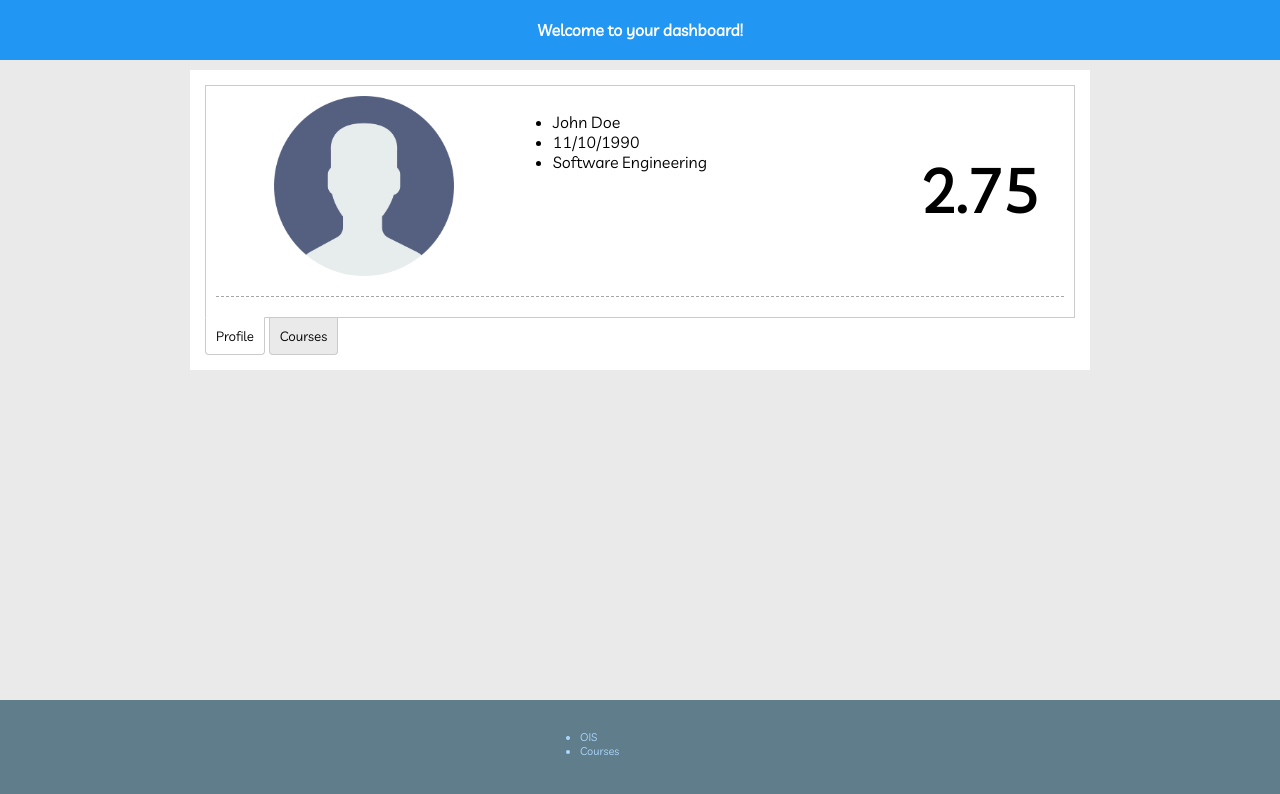
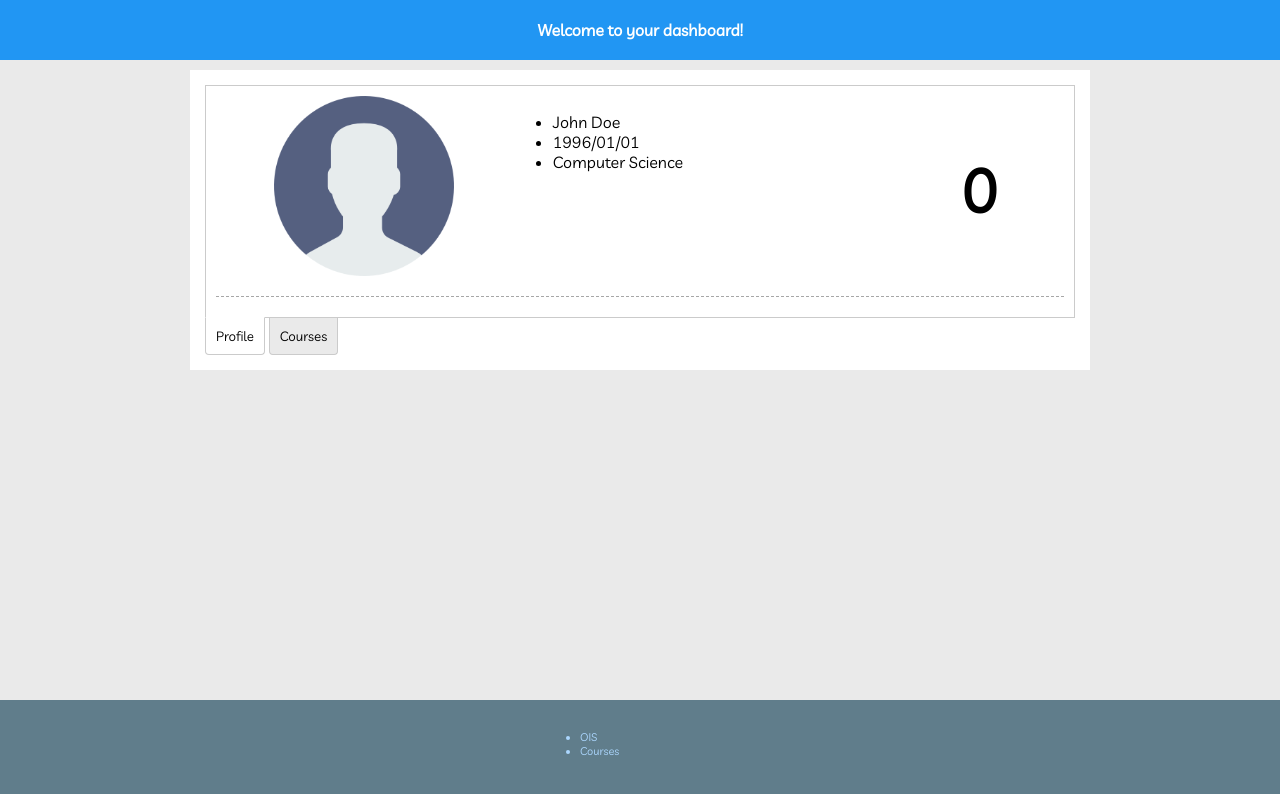
Before and after one commit to tsotnekekelia/wad20-lab-7, a plain HTML site: page index.html in a window 1280 px wide. Drawn offline with nearby package versions, Linux system fonts and the light colour scheme.

Commit message:
Initial Commit

```diff
--- a/index.html
+++ b/index.html
@@ -7,6 +7,7 @@
     <link rel="stylesheet" href="res/css/styles.css">
     <link href="https://fonts.googleapis.com/css?family=Livvic&display=swap" rel="stylesheet">
     <script src="https://ajax.googleapis.com/ajax/libs/jquery/3.5.1/jquery.min.js"></script>
+    <script src="res/js/User.js"></script>
     <script src="res/js/script.js"></script>
     <title>My Dashboard</title>
 </head>
@@ -25,13 +26,13 @@
                         </div>
                         <div class="info">
                             <ul>
-                                <li id="name">John Doe</li>
-                                <li id="birthdate">11/10/1990</li>
-                                <li id="faculty">Software Engineering</li>
+                                <li id="name"></li>
+                                <li id="birthdate"></li>
+                                <li id="faculty"></li>
                             </ul>
                         </div>
                         <div id="gpa">
-                            <strong>2.75</strong>
+                            <strong>0</strong>
                         </div>
                         <div class="clear-fix"></div>
                     </div>
--- a/res/js/script.js
+++ b/res/js/script.js
@@ -1,21 +1,55 @@
+$(function () {
 
-$(function() {
+    $('.pill').click(function () {
+        switchTab($(this).attr('data-target'))
+    });
 
-    $('.pill').click(function() {
-        switchTab($(this).attr('data-target'))
-    })
+    loadUserInfo()
+        .then(function (response) {
+            user = new User(
+                response.firstname,
+                response.lastname,
+                response.birthdate,
+                response.faculty
+            );
 
-})
+            displayUserInfo(user)
+        })
+        .catch(function () {
+            alert('Error loading user info')
+        });
+
+});
+
+function displayUserInfo(user) {
+    $('#profile #name').text(user.firstname + " " + user.lastname);
+    $('#profile #birthdate').text(user.birthdate );
+    $('#profile #faculty').text(user.faculty );
+}
+
+function loadUserInfo() {
+    return $.get(
+        {
+            url: './data/user.json',
+            success: function (response) {
+                return response;
+            },
+            error: function () {
+                alert('error')
+            }
+        }
+    );
+}
 
 function switchTab(id) {
-    $('.tab').each(function(){
+    $('.tab').each(function () {
         if ($(this).attr('id') === id) {
             $(this).addClass('active')
         } else {
             $(this).removeClass('active')
         }
     });
-    $('.pill').each(function(){
+    $('.pill').each(function () {
         if ($(this).attr('data-target') === id) {
             $(this).addClass('active')
         } else {
```
